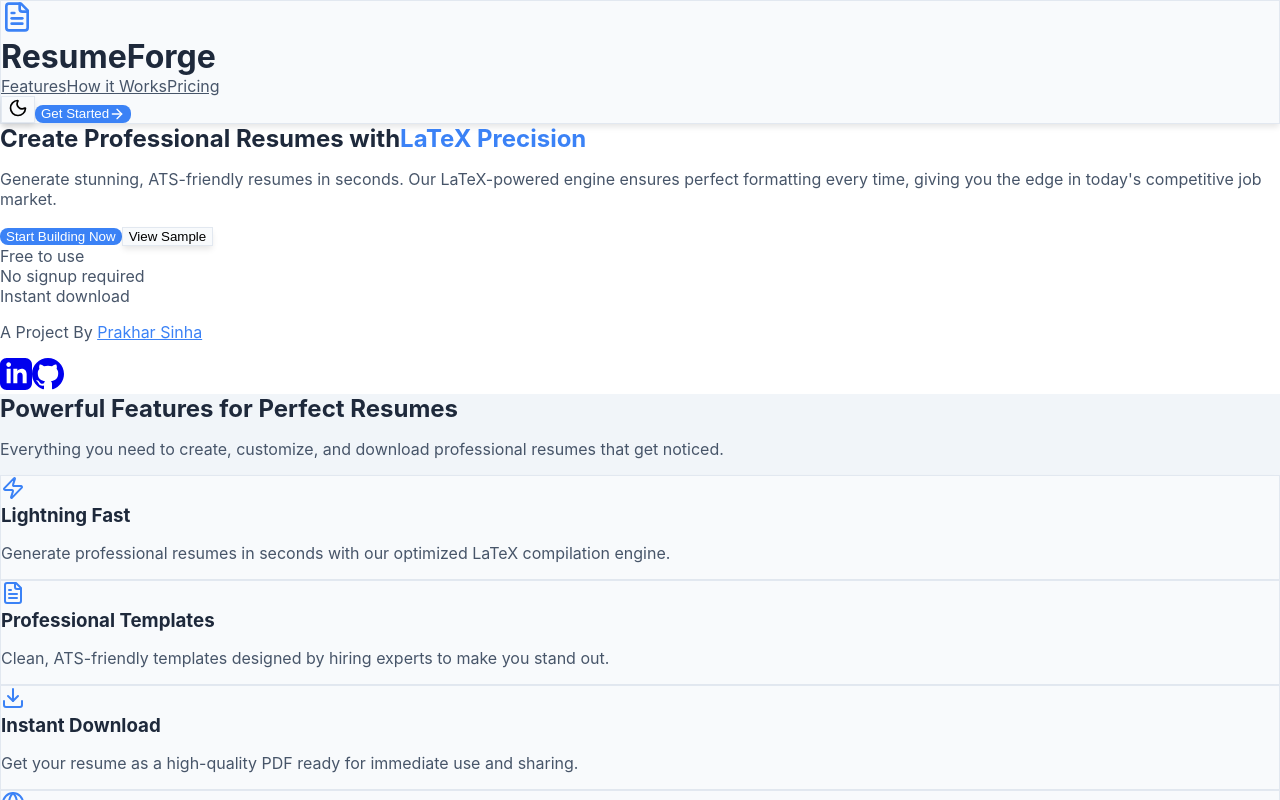
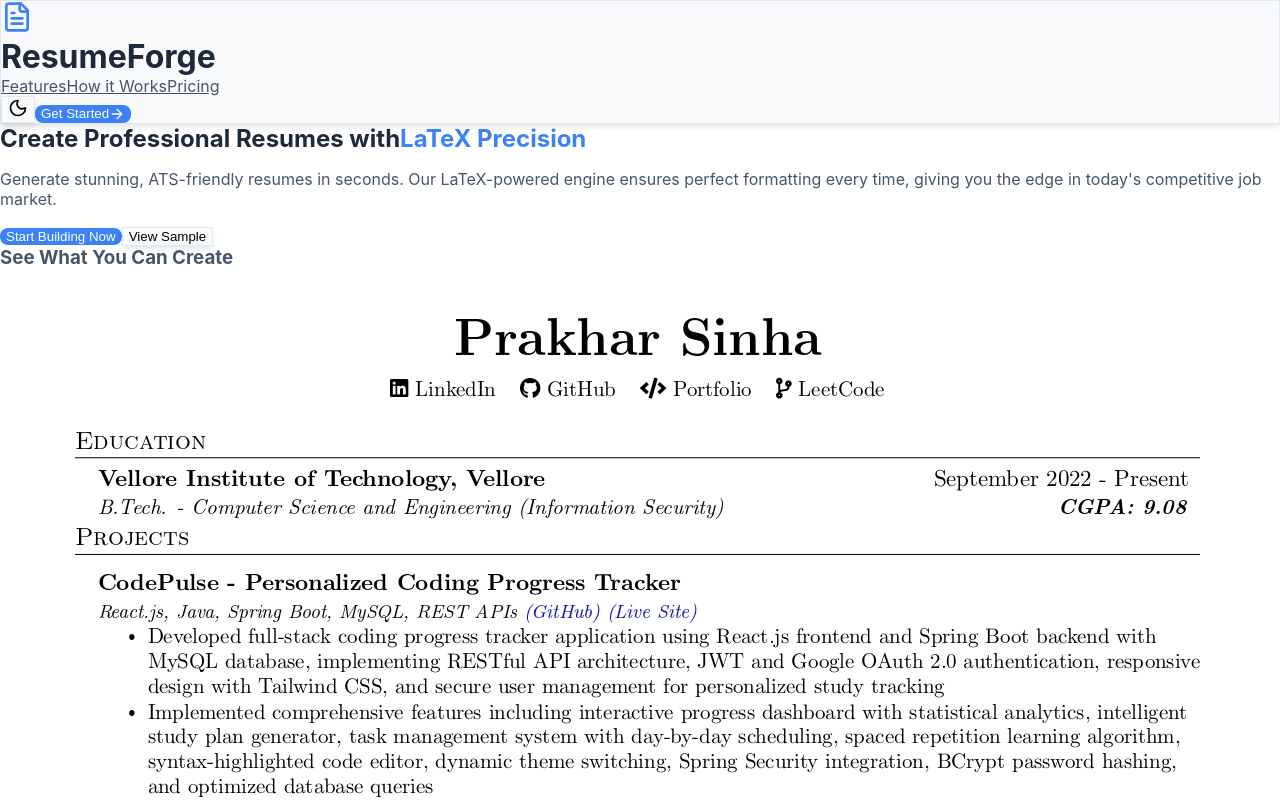
Before and after one commit to prakhar3125/ResumeGenerator, a React (Create React App) app: page / in a window 1280 px wide. Shown: the top 800 px of the page. Built offline with nearby package versions, Linux system fonts and the light colour scheme; the HTML template or start-up script is replaced by a standard one.

Commit message:
feat: updated landing page , added demo resume

```diff
--- a/src/LandingPage.js
+++ b/src/LandingPage.js
@@ -121,6 +121,22 @@
           </button>
         </a>
       </div>
+      <div className="mb-12">
+  <div className="max-w-2xl mx-auto">
+    <h3 className="text-center text-lg font-semibold mb-6" style={{ color: 'var(--color-foreground-secondary)' }}>
+      See What You Can Create
+    </h3>
+    <div className="relative group">
+      <img
+        src="img.jpg"
+        alt="Professional resume sample created with ResumeForge"
+        className="w-full rounded-lg shadow-2xl border border-opacity-20 hover:shadow-3xl transition-shadow duration-300"
+        style={{ borderColor: 'var(--color-border)' }}
+      />
+      <div className="absolute inset-0 bg-gradient-to-t from-black-20 to-transparent rounded-lg opacity-0 group-hover:opacity-100 transition-opacity duration-300"></div>
+    </div>
+  </div>
+</div>
       <div className="flex items-center justify-center gap-6 text-sm mb-12" style={{ color: 'var(--color-foreground-secondary)' }}>
         <div className="flex items-center gap-2">
           {/* Assuming you have a Check icon component */}
```
Also changed, not shown: public/img.jpg (added).
